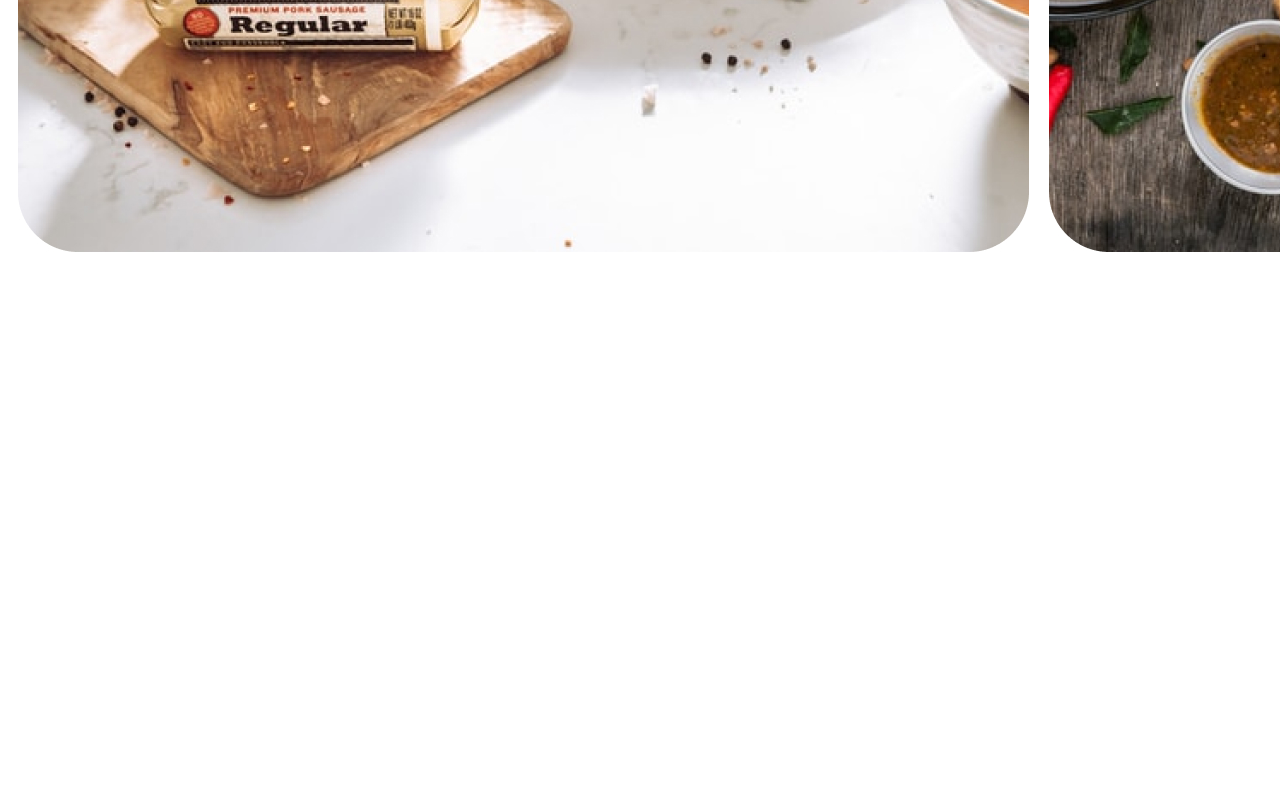
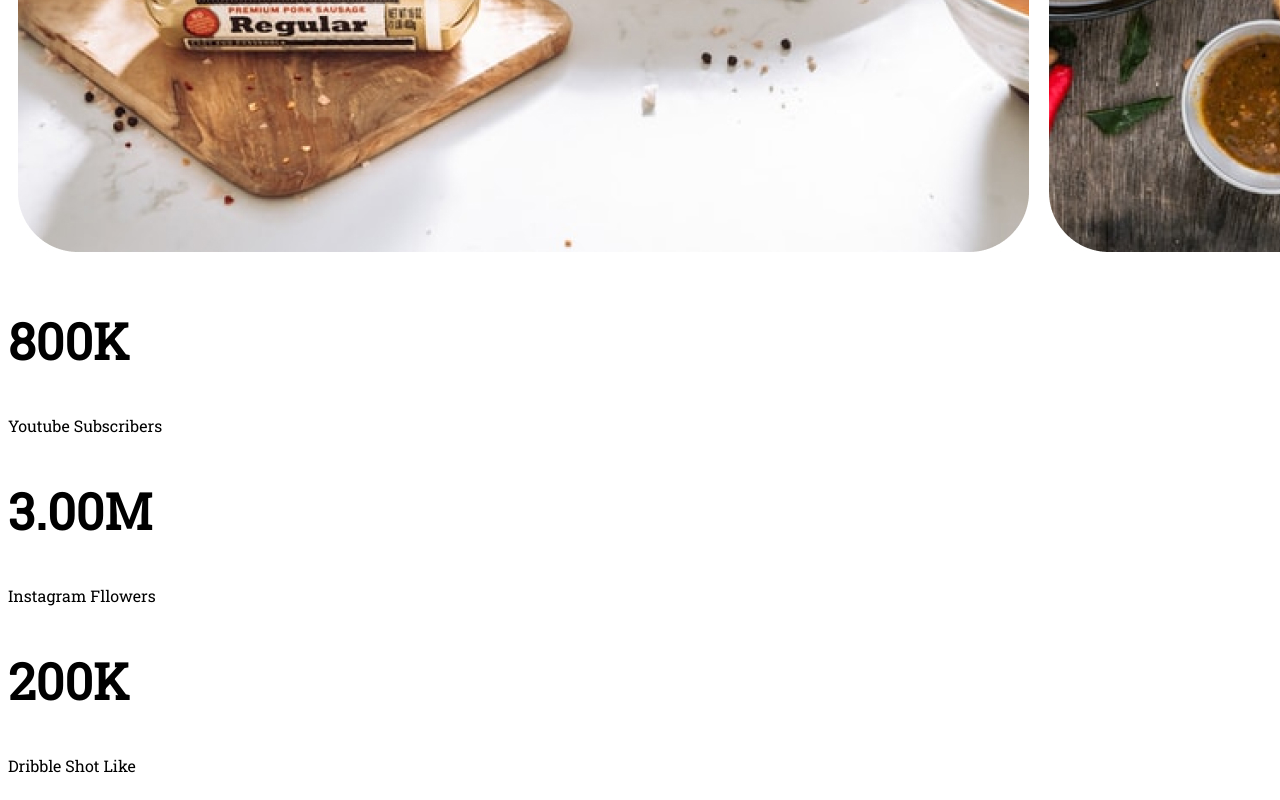
Before and after one commit to ArshadKarim/healthy-food-silo, a plain HTML site: page index.html in a window 1280 px wide. Shown: the part 2005-2805 px from the top of the page. Before the commit the page ends 2279 px from the top, so only its background shows below. Drawn offline with Linux system fonts and the light colour scheme.

```diff
--- a/index.html
+++ b/index.html
@@ -59,6 +59,22 @@
             <img src="images/food/Project Cover0.png" alt="">
         </div>
     </section>
+    <section>
+        <div>
+            <div>
+                <h2>800K</h2>
+                <p>Youtube Subscribers</p>
+            </div>
+            <div>
+                <h2>3.00M</h2>
+                <p>Instagram Fllowers</p>
+            </div>
+            <div>
+                <h2>200K</h2>
+                <p>Dribble Shot Like</p>
+            </div>
+        </div>
+    </section>
 
 </body>
 
```
